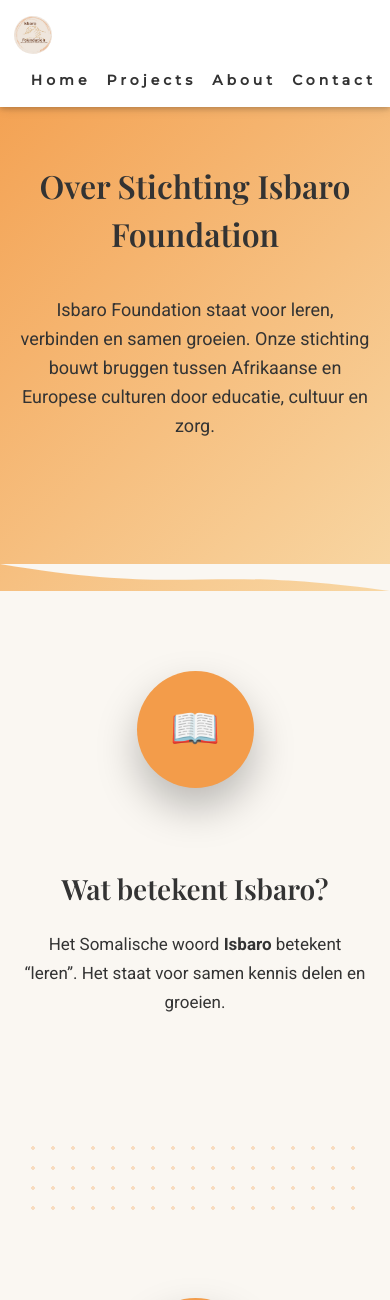
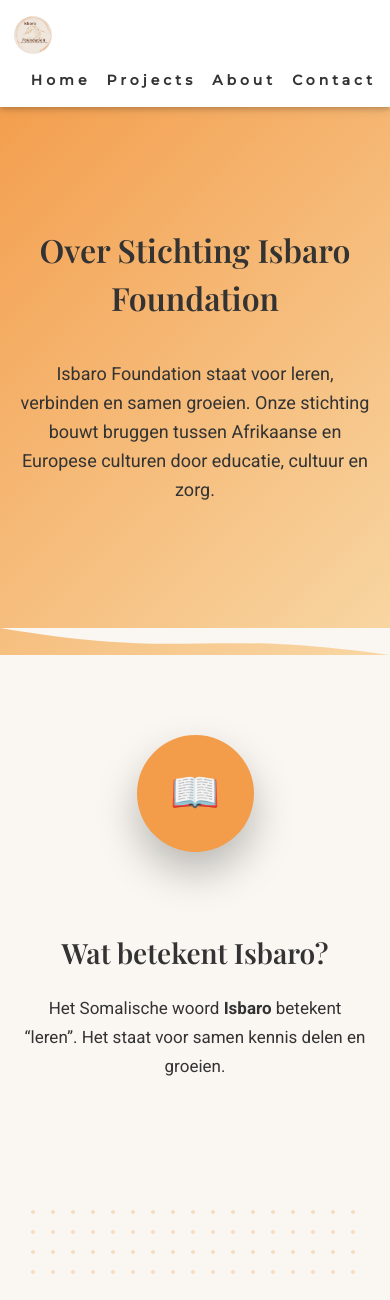
Before and after one commit to AH62421/isbaro-foundation, a Flask app: page /about in a window 390 px wide. Shown: the top 1300 px of the page. Run offline with Flask 3, Linux system fonts and the light colour scheme.

Commit message:
Update about.html

```diff
--- a/templates/about.html
+++ b/templates/about.html
@@ -8,10 +8,8 @@
 
     <title>About – Isbaro Foundation</title>
 
-    <!-- FAVICON -->
     <link rel="icon" type="image/jpg" href="/static/isbaro_background.jpg">
 
-    <!-- STYLES -->
     <link rel="stylesheet" href="https://www.w3schools.com/w3css/5/w3.css">
     <link rel="preconnect" href="https://fonts.googleapis.com">
     <link rel="preconnect" href="https://fonts.gstatic.com" crossorigin>
@@ -25,9 +23,9 @@
             overflow-y: auto;
         }
 
-
         body {
             margin: 0;
+            padding-top: 72px; /* ✅ ruimte voor vaste navbar */
             font-family: 'Roboto', sans-serif;
             background: #faf7f2;
             color: #333;
@@ -142,7 +140,10 @@
         /* ================= MOBIEL ================= */
         @media (max-width: 768px) {
 
-            /* NAVBAR COMPACT OP MOBIEL */
+            body {
+                padding-top: 64px;
+            }
+
             .w3-bar {
                 padding: 8px 6px !important;
             }
@@ -203,7 +204,6 @@
             <img src="/static/isbaro_background.jpg" class="navbar-logo" alt="Isbaro Foundation">
         </a>
 
-        <!-- GEEN w3-hide-small → altijd zichtbaar -->
         <div class="w3-right">
             <a href="/" class="w3-bar-item w3-button">Home</a>
             <a href="/projects" class="w3-bar-item w3-button">Projects</a>
```
